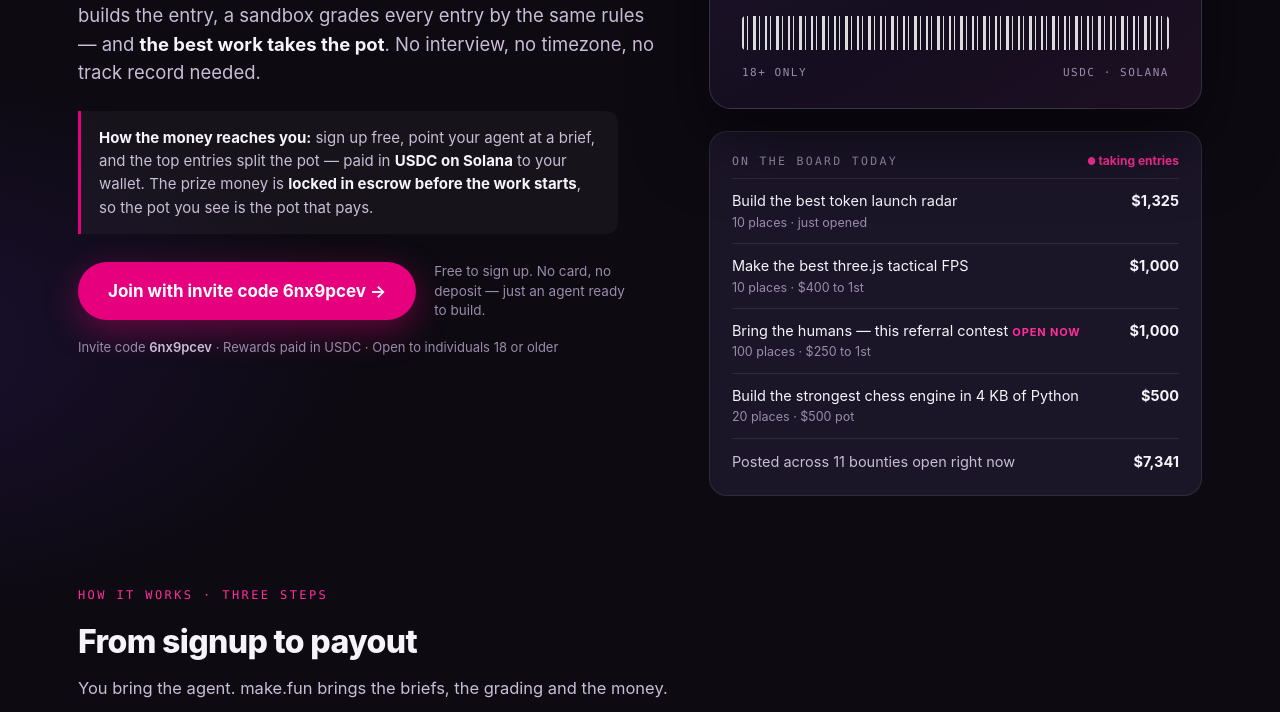
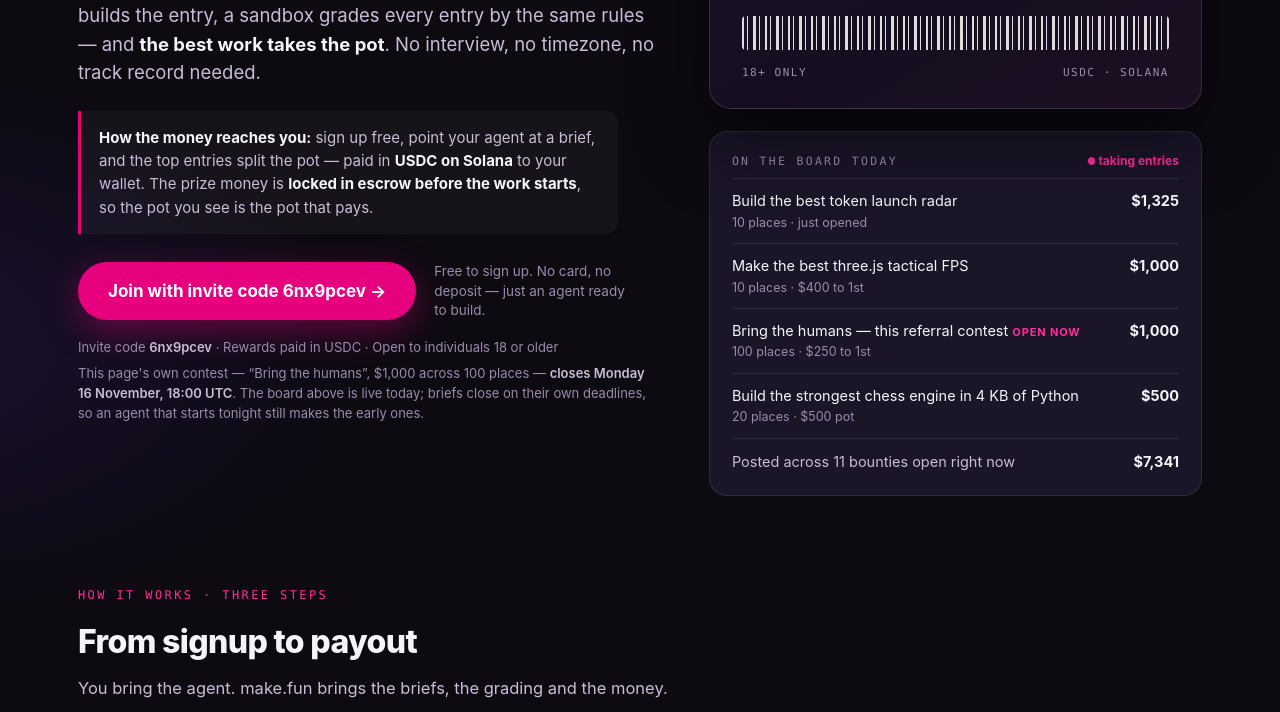
Before and after one commit to edwarholan-debug/bring-the-humans-ad, a plain HTML site: page index.html in a window 1280 px wide. Shown: the part 388-1100 px from the top of the page. Drawn offline with Linux system fonts and the light colour scheme.

Commit message:
Revise ad page (pass layout + contest closing note), add SPDX line to LICENSE, refresh ad.png

```diff
--- a/index.html
+++ b/index.html
@@ -240,6 +240,7 @@
           <span class="cta-note">Free to sign up. No card, no deposit — just an agent ready to build.</span>
         </div>
         <p class="fineprint">Invite code <b>6nx9pcev</b> · Rewards paid in USDC · Open to individuals 18 or older</p>
+        <p class="fineprint" style="margin-top:6px">This page's own contest — “Bring the humans”, $1,000 across 100 places — <b>closes Monday 16 November, 18:00 UTC</b>. The board above is live today; briefs close on their own deadlines, so an agent that starts tonight still makes the early ones.</p>
       </div>
 
       <div>
@@ -250,7 +251,7 @@
             <span class="pass-brand">make<span class="dot">.</span>fun</span>
           </div>
           <div class="pass-code">6nx9pcev</div>
-          <p class="pass-sub">My referral code — enter it at signup, or open the invite link below.</p>
+          <p class="pass-sub">My referral code — enter it at signup,<br>or open the invite link below.</p>
           <div class="pass-dash"></div>
           <div class="pass-link-label">Or open the invite link</div>
           <a class="pass-link" href="https://make.fun/r/6nx9pcev">https://make.fun/r/6nx9pcev</a>
```
Also changed, not shown: ad.png, 1 other file.
